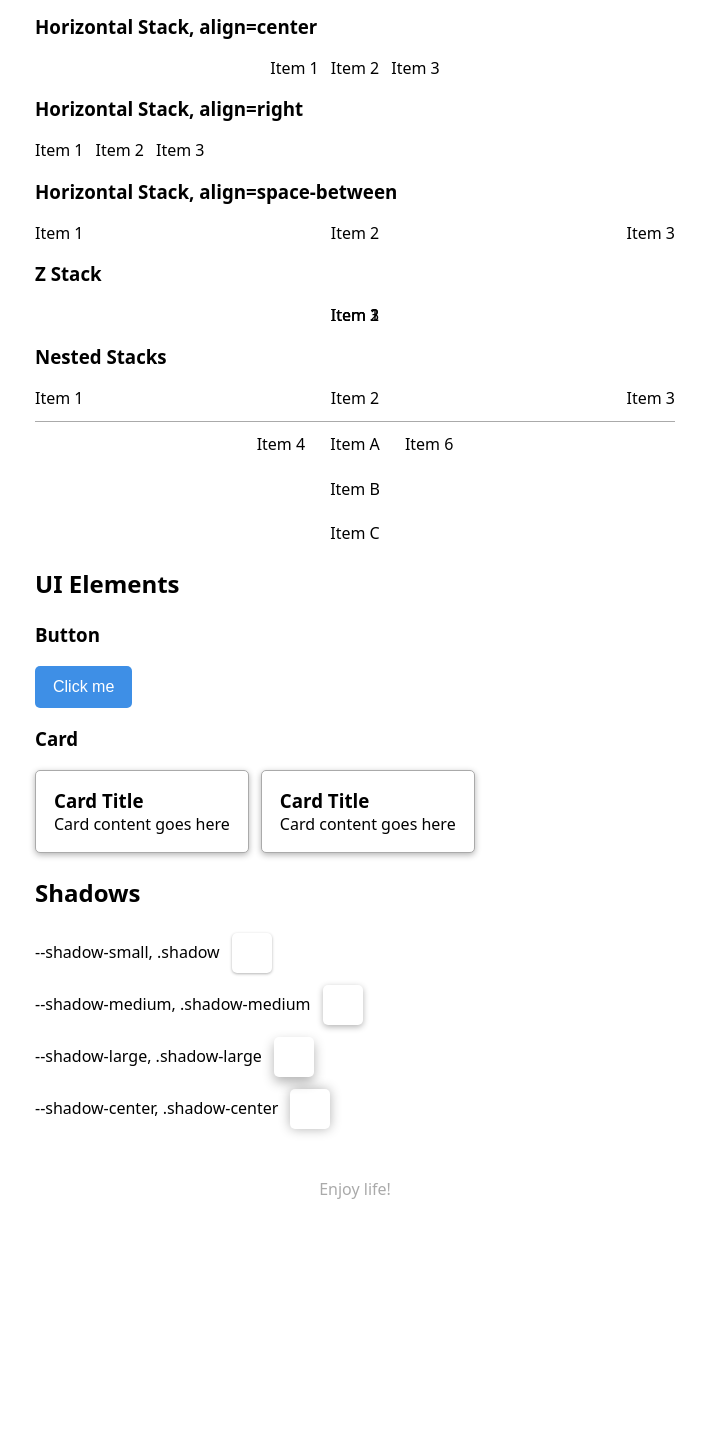
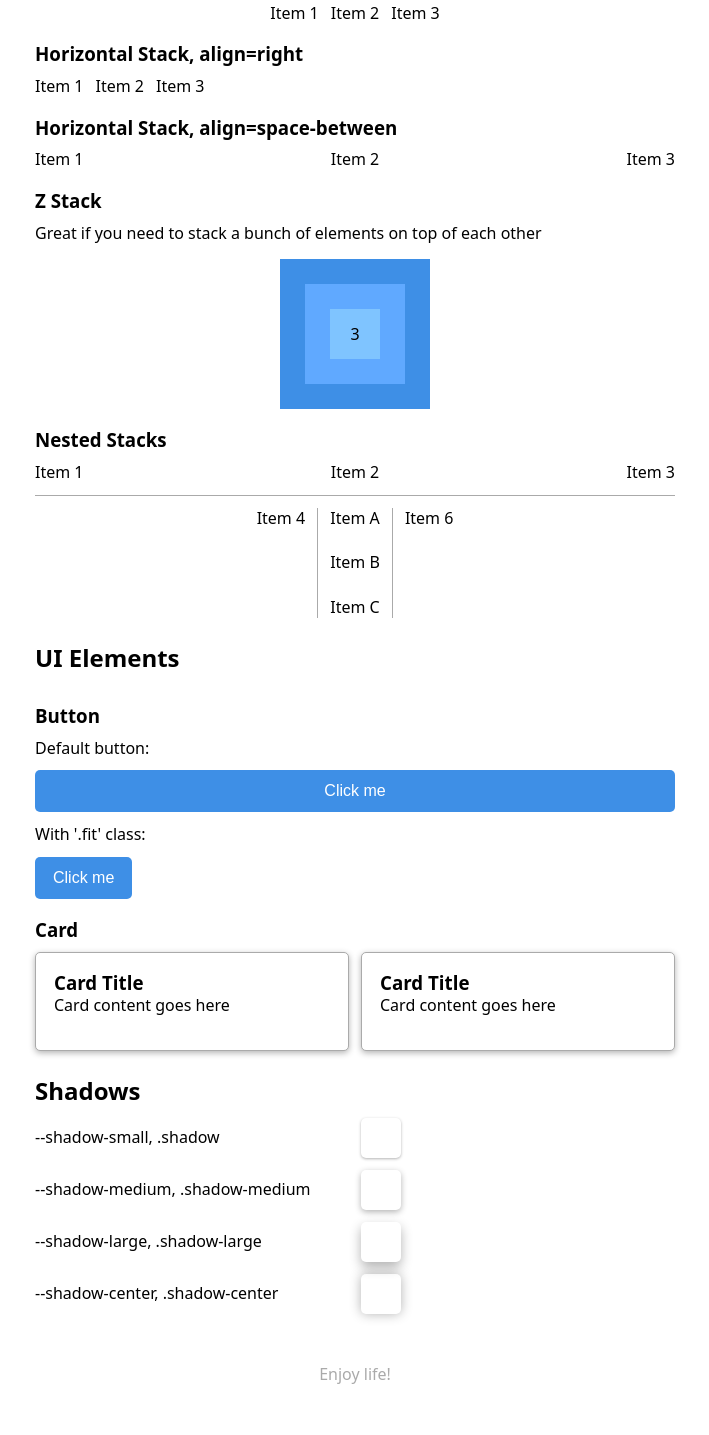
Before and after one commit to bomberstudios/css-library, a website: page index.html in a window 1280 px wide. Shown: the part 1241-2676 px from the top of the page, without its empty margins (285-994 px from the left). Before the commit the page ends 2490 px from the top, so only its background shows below. Drawn offline with Linux system fonts and the light colour scheme.

Commit message:
Not amazing, but works

```diff
--- a/index.css
+++ b/index.css
@@ -36,6 +36,7 @@
   outline: none;
   border: none;
   text-decoration: none;
+  height: max-content;
 }
 
 html,
@@ -46,6 +47,8 @@ body {
 body {
   font-family: var(--font-family);
   font-size: var(--font-size);
+  display: flex;
+  flex-direction: column;
 }
 
 /* Layout */
@@ -63,26 +66,23 @@ vstack {
   flex-direction: column;
 }
 
-hstack[align="center"],
-vstack[align="center"] {
+hstack[align='center'],
+vstack[align='center'] {
   justify-content: center;
 }
-hstack[align="right"],
-vstack[align="right"] {
+hstack[align='right'],
+vstack[align='right'] {
   align-items: end;
   justify-content: flex-end;
 }
-vstack[align="right"] > * {
+vstack[align='right'] > * {
   width: 100%;
 }
-hstack[align="space-between"],
-vstack[align="space-between"] {
+hstack[align='space-between'],
+vstack[align='space-between'] {
   justify-content: space-between;
 }
 /* TODO: top and bottom alignment */
-hstack[align="top"] {
-  align-items: start;
-}
 
 zstack {
   display: grid;
@@ -90,6 +90,9 @@ zstack {
   justify-items: center;
 }
 zstack > * {
+  display: flex;
+  align-items: center;
+  justify-content: center;
   grid-area: 1/1/1/1;
 }
 
@@ -107,6 +110,20 @@ hstack divider {
   height: 100%;
 }
 
+/* Grid */
+.cols-2 {
+  display: grid;
+  grid-template-columns: 1fr 1fr;
+}
+.cols-4 {
+  display: grid;
+  grid-template-columns: 1fr 1fr 1fr 1fr;
+}
+.cols-6 {
+  display: grid;
+  grid-template-columns: 1fr 1fr 1fr 1fr 1fr 1fr;
+}
+
 /* Typography */
 h1,
 h2,
@@ -114,7 +131,7 @@ h3,
 h4,
 h5,
 h6 {
-  margin: 1em 0;
+  margin: 1em 0 0.5em 0;
 }
 body {
   line-height: var(--line-height);
@@ -131,6 +148,9 @@ a {
     text-decoration-thickness: 1px;
   }
 }
+p {
+  margin: 0 0 1em 0;
+}
 
 /* UI Elements */
 button,
@@ -142,6 +162,10 @@ button,
   padding: var(--padding) var(--padding-large);
   border-radius: var(--radius);
   transition: all 0.2s;
+  &.fit {
+    width: fit-content;
+  }
+
   &:hover {
     background-color: lch(from var(--brand) calc(l - 10) c h);
   }
--- a/index.html
+++ b/index.html
@@ -43,7 +43,7 @@
     <h2>Colors</h2>
     <vstack>
       <hstack align="left">
-        <p>--brand</p>
+        <span>--brand</span>
         <div class="chip" style="background-color: var(--brand)"></div>
       </hstack>
       <p>
@@ -51,7 +51,7 @@
         (unsurprisingly) a nice shadow of orange.
       </p>
       <hstack>
-        <p>--subtle</p>
+        <span>--subtle</span>
         <div class="chip" style="background-color: var(--subtle)"></div>
       </hstack>
     </vstack>
@@ -98,7 +98,7 @@
     <h3>Horizontal Stack, with dividers</h3>
     <hstack>
       <div>Item 1</div>
-      <divider>f</divider>
+      <divider></divider>
       <div>Item 2</div>
       <divider></divider>
       <div>Item 3</div>
@@ -126,10 +126,29 @@
     </hstack>
 
     <h3>Z Stack</h3>
+    <p>Great if you need to stack a bunch of elements on top of each other</p>
     <zstack>
-      <div>Item 1</div>
-      <div>Item 2</div>
-      <div>Item 3</div>
+      <div style="width: 150px; height: 150px; background-color: var(--brand)">
+        1
+      </div>
+      <div
+        style="
+          width: 100px;
+          height: 100px;
+          background-color: lch(from var(--brand) calc(l + 10) c h);
+        "
+      >
+        2
+      </div>
+      <div
+        style="
+          width: 50px;
+          height: 50px;
+          background-color: lch(from var(--brand) calc(l + 20) c h);
+        "
+      >
+        3
+      </div>
     </zstack>
 
     <h3>Nested Stacks</h3>
@@ -157,7 +176,12 @@
 
     <h2>UI Elements</h2>
     <h3>Button</h3>
-    <button>Click me</button>
+    <vstack>
+      <span>Default button:</span>
+      <button>Click me</button>
+      <span>With '.fit' class:</span>
+      <button class="fit">Click me</button>
+    </vstack>
 
     <h3>Card</h3>
     <hstack class="cols-2">
@@ -173,20 +197,20 @@
 
     <h2>Shadows</h2>
     <vstack>
-      <hstack>
-        <p>--shadow-small, .shadow</p>
+      <hstack class="cols-2">
+        <span>--shadow-small, .shadow</span>
         <div class="shadow chip"></div>
       </hstack>
-      <hstack>
-        <p>--shadow-medium, .shadow-medium</p>
+      <hstack class="cols-2">
+        <span>--shadow-medium, .shadow-medium</span>
         <div class="shadow-medium chip"></div>
       </hstack>
-      <hstack>
-        <p>--shadow-large, .shadow-large</p>
+      <hstack class="cols-2">
+        <span>--shadow-large, .shadow-large</span>
         <div class="shadow-large chip"></div>
       </hstack>
-      <hstack>
-        <p>--shadow-center, .shadow-center</p>
+      <hstack class="cols-2">
+        <span>--shadow-center, .shadow-center</span>
         <div class="shadow-center chip"></div>
       </hstack>
     </vstack>
```
